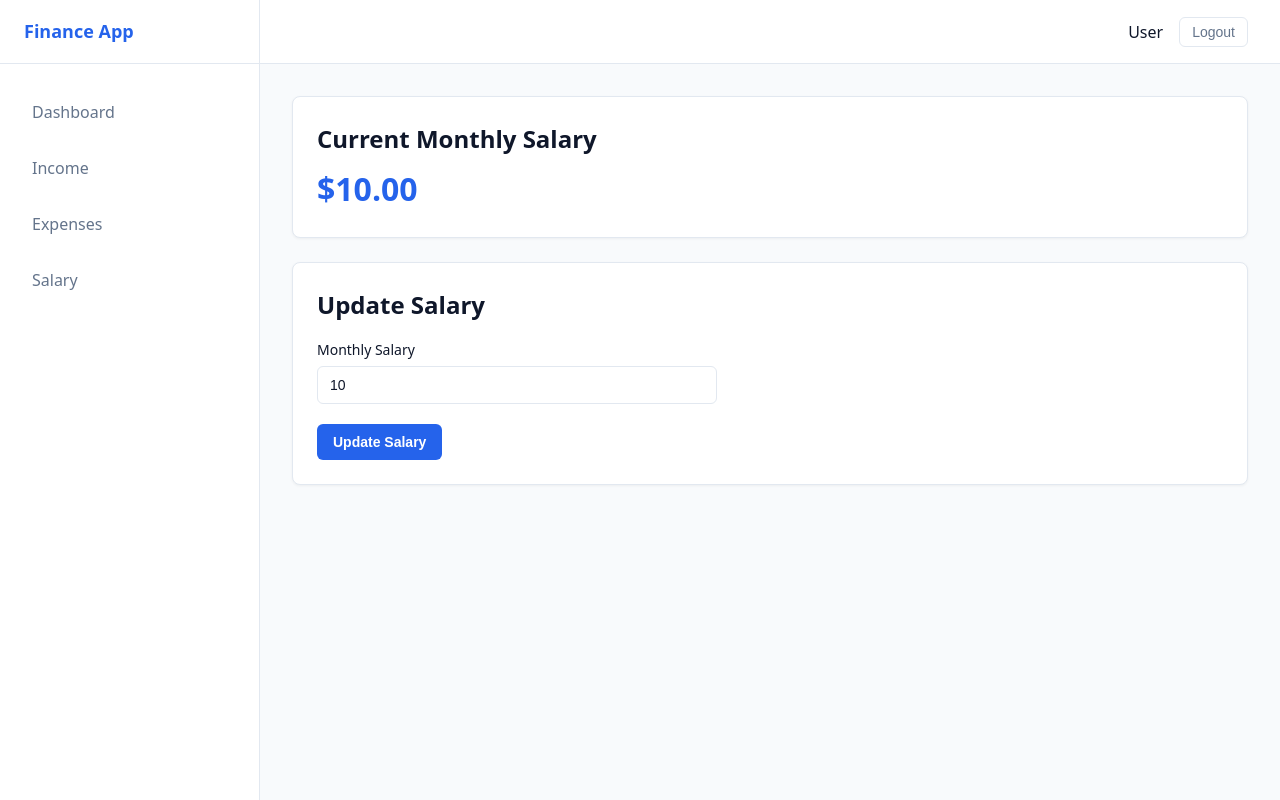
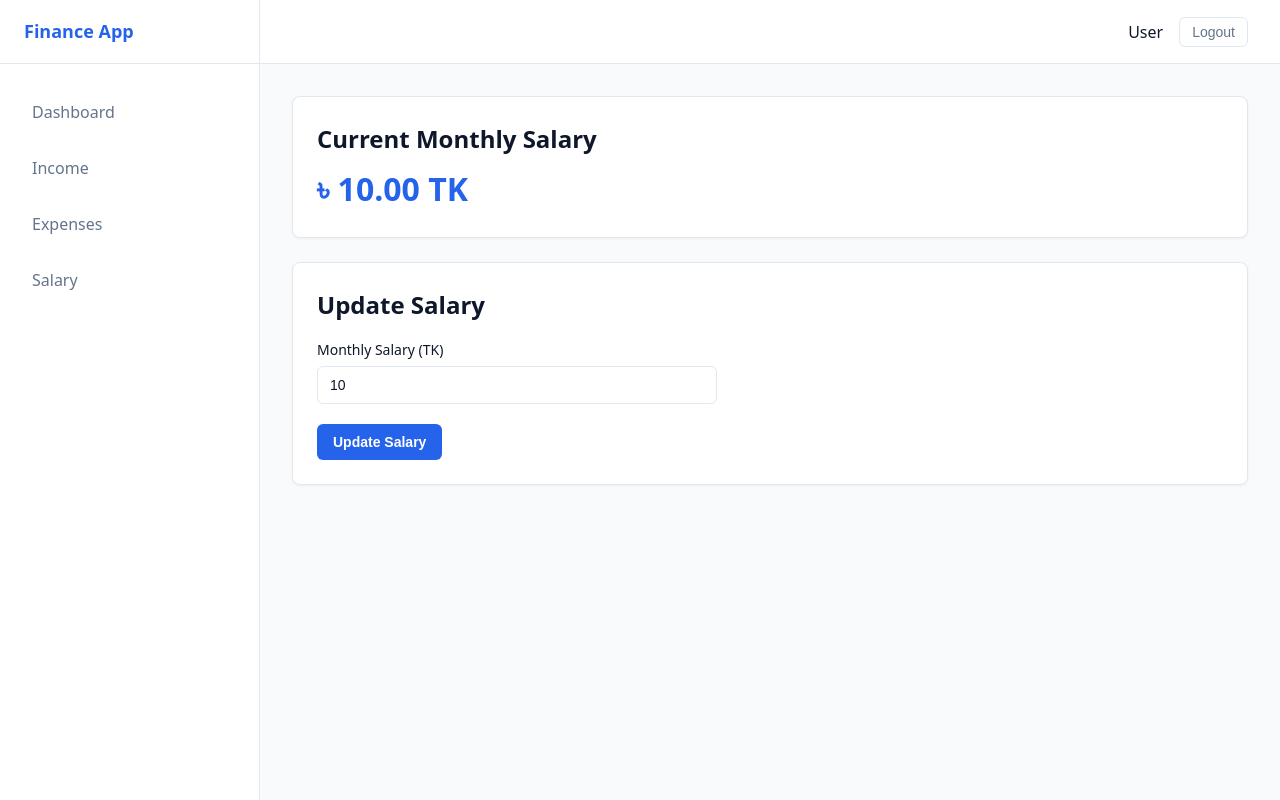
Before and after one commit to imonislams/Life-Management-system, a Laravel app: template resources/views/salary/index.blade.php in a window 1280 px wide. Run offline with Laravel 12, Linux system fonts and the light colour scheme; the template is opened without the code that fills it: most values are stand-ins (such as "Sample title", 1, 10 or a date in 2020); style sheets or scripts are compiled from the project's sources.

Commit message:
Update salary display format to TK currency
Co-authored-by: imonislams <193939796+imonislams@users.noreply.github.com>

```diff
--- a/resources/views/salary/index.blade.php
+++ b/resources/views/salary/index.blade.php
@@ -11,7 +11,7 @@
         <h2 class="card-title">Current Monthly Salary</h2>
         @if ($salary !== null)
             <div class="salary-display-value">
-                ${{ number_format($salary, 2) }}
+                ৳ {{ number_format($salary, 2) }} TK
             </div>
         @else
             <div class="salary-empty-state">
@@ -26,7 +26,7 @@
             @csrf
 
             <div class="form-group">
-                <label for="salary" class="form-label">Monthly Salary</label>
+                <label for="salary" class="form-label">Monthly Salary (TK)</label>
                 <input
                     id="salary"
                     type="number"
@@ -36,7 +36,7 @@
                     value="{{ old('salary', $salary) }}"
                     required
                     class="form-control"
-                    placeholder="e.g. 5000.00"
+                    placeholder="e.g. 50000.00"
                 >
                 @error('salary')
                     <div class="error-msg">{{ $message }}</div>
```
